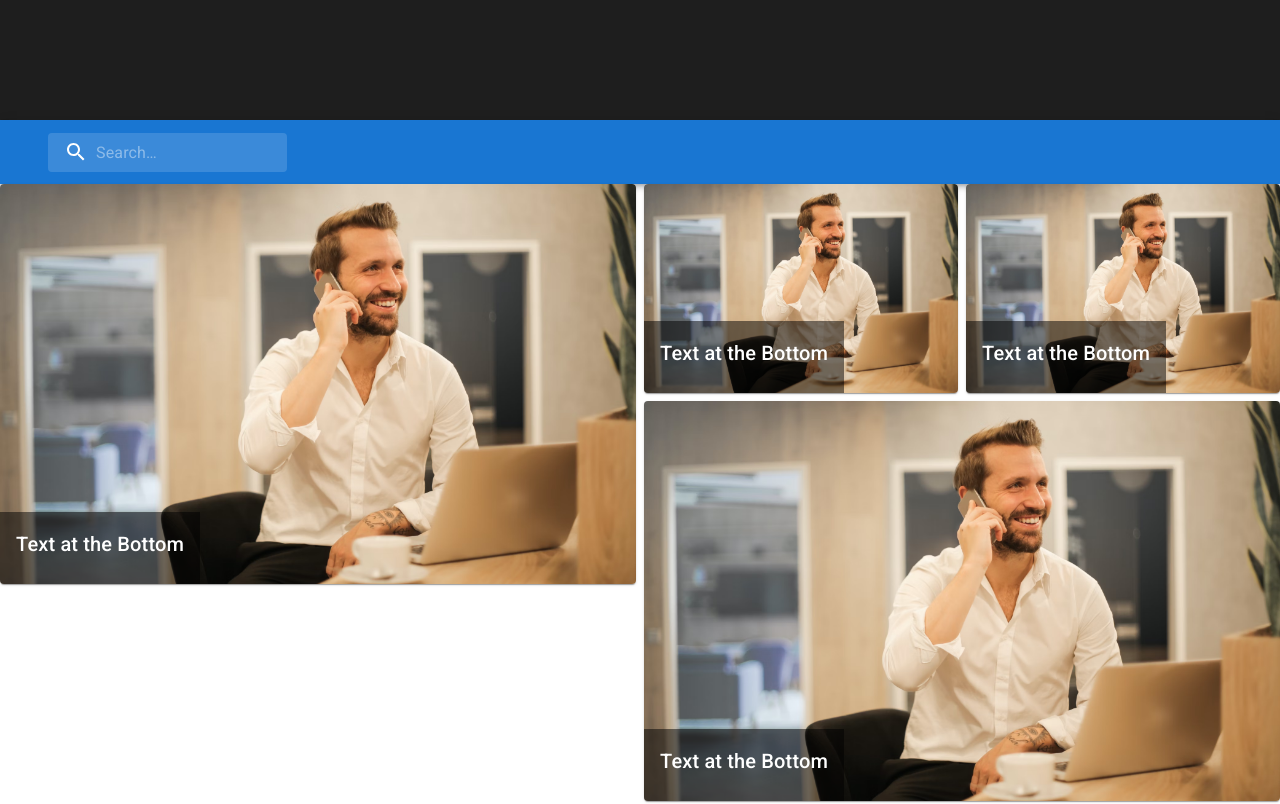
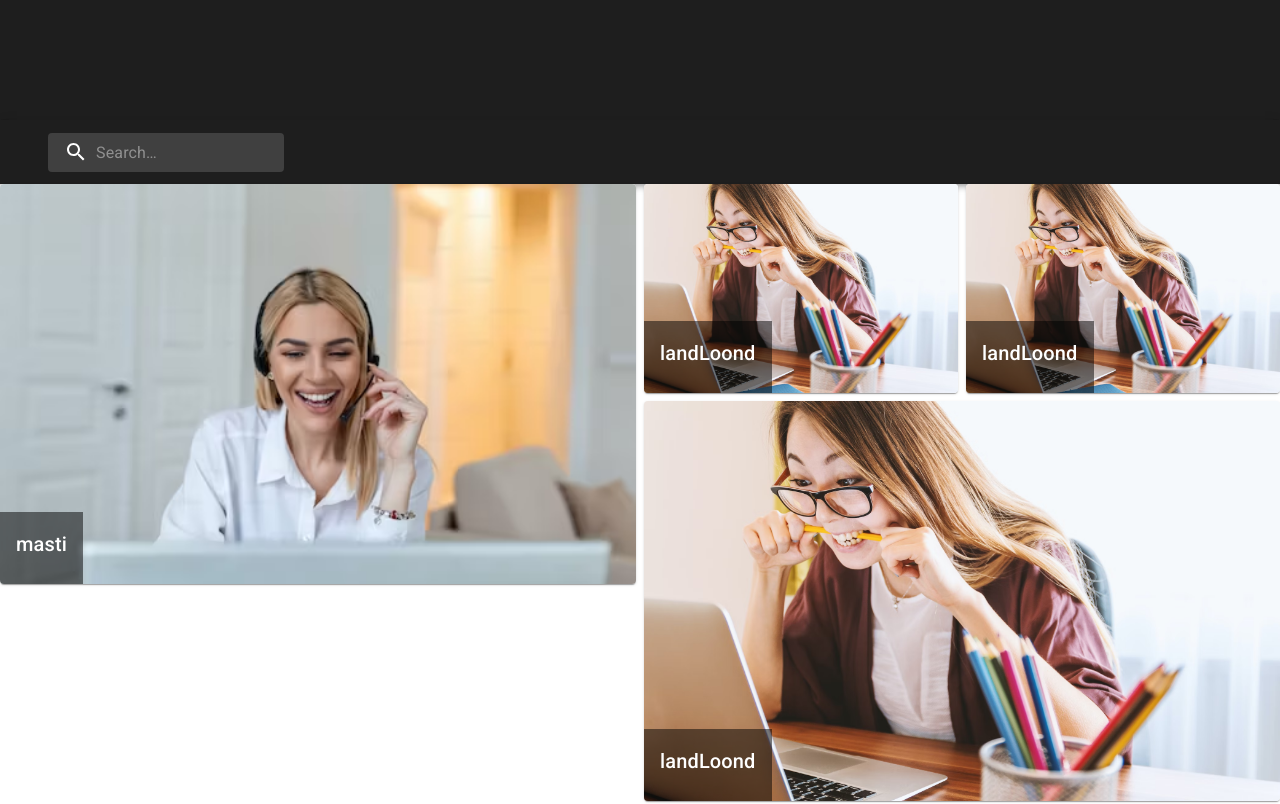
Before and after one commit to AaryaTiwari1211/UIP-IA, a React (Vite) app in the folder IA/: page / in a window 1280 px wide. Shown: the part 680-1484 px from the top of the page. Built offline with nearby package versions, Linux system fonts and the light colour scheme.

Commit message:
AppBar Color Changed | Article Banner custom text

```diff
--- a/IA/src/components/SearchAppbar.jsx
+++ b/IA/src/components/SearchAppbar.jsx
@@ -153,9 +153,15 @@ export default function PrimarySearchAppBar() {
         </Menu>
     );
 
+    const StyledAppBar= styled(AppBar)(() => ({
+        backgroundColor: "#1e1e1e",
+        color: "white",
+        // boxShadow: "none",
+    }));
+
     return (
         <Box className="w-full">
-            <AppBar position="relative">
+            <StyledAppBar position="relative" >
                 <Toolbar>
                     <Search>
                         <SearchIconWrapper>
@@ -167,7 +173,7 @@ export default function PrimarySearchAppBar() {
                         />
                     </Search>
                 </Toolbar>
-            </AppBar>
+            </StyledAppBar>
             {renderMobileMenu}
             {renderMenu}
         </Box>
--- a/IA/src/pages/Article.jsx
+++ b/IA/src/pages/Article.jsx
@@ -9,13 +9,13 @@ import img2 from '../assets/home/img2.avif'
 import img3 from '../assets/home/img3.avif'
 import img4 from '../assets/home/img4.avif'
 import Trending from './Trending'
-const PhotoBanner = ({ img }) => {
+const PhotoBanner = ({ img, text }) => {
     return (
         <Card sx={{ maxWidth: '100%', position: 'relative', maxHeight: '400px' }}>
-            <img src={img2} alt="Banner" style={{ width: '100%', height: 'auto' }} />
+            <img src={img} alt="Banner" style={{ width: '100%', height: 'auto' }} />
             <CardContent sx={{ backgroundColor: 'rgba(0, 0, 0, 0.5)', position: 'absolute', bottom: 0 }}>
                 <Typography variant="h6" component="div" sx={{ color: 'white' }}>
-                    Text at the Bottom
+                    {text}
                 </Typography>
             </CardContent>
         </Card>
@@ -34,20 +34,23 @@ const Article = () => {
                 <SearchAppBar />
                 <Box className="m-2">
                     <Grid container spacing={1}>
+                        {/* <div className="h-screen w-auto">
+                            <PhotoBanner img={img3} />
+                        </div> */}
                         <Grid item xs={12} md={12} lg={6} sx={{
                             height: '100%'
                         }}>
-                            <PhotoBanner img={img1} />
+                            <PhotoBanner img={img3} text={"masti"} />
                         </Grid>
                         <Grid item xs={12} md={12} lg={6} container spacing={1}>
                             <Grid item xs={12} md={12} lg={6}>
-                                <PhotoBanner img={img1} />
+                                <PhotoBanner img={img1} text={"landLoond"} />
                             </Grid>
                             <Grid item xs={12} md={12} lg={6}>
-                                <PhotoBanner img={img1} />
+                                <PhotoBanner img={img1} text={"landLoond"}/>
                             </Grid>
                             <Grid item xs={12} md={12} lg={12}>
-                                <PhotoBanner img={img1} />
+                                <PhotoBanner img={img1} text={"landLoond"}/>
                             </Grid>
                         </Grid>
                     </Grid>
```
Also changed, not shown: 1 other file (tests, documents, lock files or other folders).
